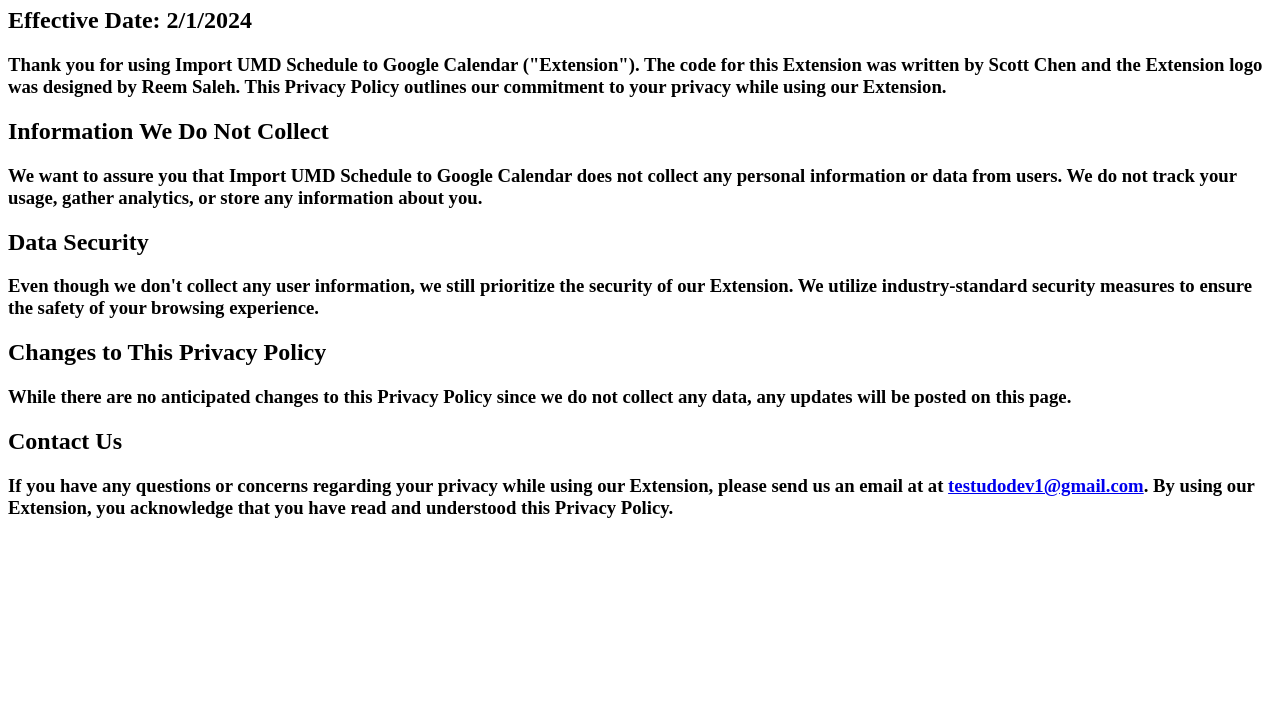
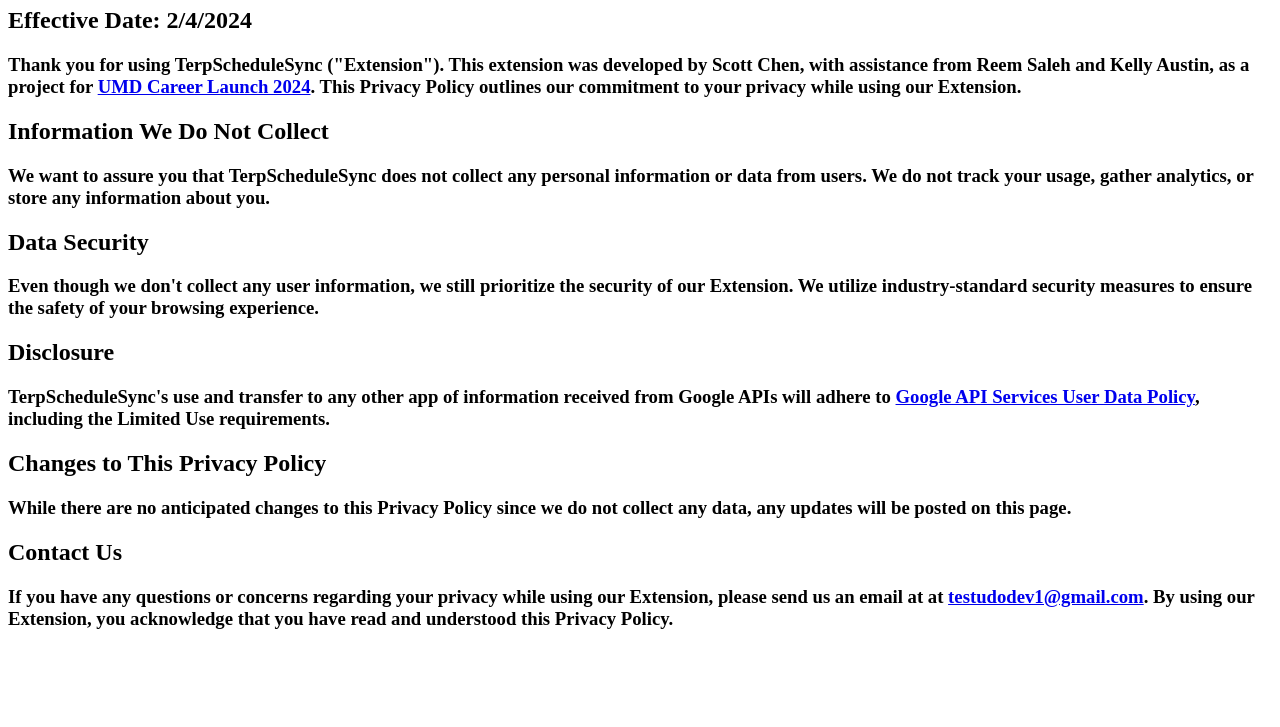
Before and after one commit to skottchen/skottchen.github.io, a plain HTML site: page extension_privacy_policy.html in a window 1280 px wide. Shown: the part 73-800 px from the top of the page. Drawn offline with Linux system fonts and the light colour scheme.

Commit message:
Update homepage and add disclosure to privacy policy

```diff
--- a/extension_privacy_policy.html
+++ b/extension_privacy_policy.html
@@ -6,37 +6,51 @@
     <title>Privacy Policy</title>
   </head>
   <body>
-    <h1>Privacy Policy for Import UMD Schedule to Google Calendar</h1>
-    <h2>Effective Date: 2/1/2024</h2>
-    <h3>Thank you for using Import UMD Schedule to Google Calendar ("Extension"). The code
-    for this Extension was written by Scott Chen and the Extension logo was designed by Reem Saleh.
-    This Privacy Policy outlines our commitment to your privacy while using our Extension.
-
-    <h2>Information We Do Not Collect </h2>
-
-    <h3> We want to assure you that Import UMD Schedule to Google Calendar
-    does not collect any personal information or data from
-    users. We do not track your usage, gather analytics, or store any
-    information about you. </h3>
-
-    <h2> Data Security </h2>
-
-    <h3>Even though we don't collect any user
-    information, we still prioritize the security of our Extension. We utilize
-    industry-standard security measures to ensure the safety of your browsing
-    experience.
-
-    <h2> Changes to This Privacy Policy </h2>
-
-    <h3> While there are no anticipated
-    changes to this Privacy Policy since we do not collect any data, any updates
-    will be posted on this page. <h3>
-
+    <h1>Privacy Policy for TerpScheduleSync</h1>
+    <h2>Effective Date: 2/4/2024</h2>
+    <h3>
+      Thank you for using TerpScheduleSync ("Extension"). This extension was
+      developed by Scott Chen, with assistance from Reem Saleh and Kelly Austin,
+      as a project for
+      <a href="https://sites.google.com/umd.edu/careerlaunch2024/home"
+        >UMD Career Launch 2024</a
+      >. This Privacy Policy outlines our commitment to your privacy while using
+      our Extension.
+    </h3>
+    <h2>Information We Do Not Collect</h2>
+    <h3>
+      We want to assure you that TerpScheduleSync does not collect any personal
+      information or data from users. We do not track your usage, gather
+      analytics, or store any information about you.
+    </h3>
+    <h2>Data Security</h2>
+    <h3>
+      Even though we don't collect any user information, we still prioritize the
+      security of our Extension. We utilize industry-standard security measures
+      to ensure the safety of your browsing experience.
+    </h3>
+    <h2>Disclosure</h2>
+    <h3>
+      TerpScheduleSync's use and transfer to any other app of information
+      received from Google APIs will adhere to
+      <a
+        href="https://developers.google.com/terms/api-services-user-data-policy"
+        >Google API Services User Data Policy</a
+      >, including the Limited Use requirements.
+    </h3>
+    <h2>Changes to This Privacy Policy</h2>
+    <h3>
+      While there are no anticipated changes to this Privacy Policy since we do
+      not collect any data, any updates will be posted on this page.
+    </h3>
     <h2>Contact Us</h2>
-    <h3> If you have any questions or
-    concerns regarding your privacy while using our Extension, please send us an email at
-    at <a href="mailto: testudodev1@gmail.com" target="_blank".>testudodev1@gmail.com</a>. By using our Extension, you acknowledge that
-    you have read and understood this Privacy Policy.</h3>
-
+    <h3>
+      If you have any questions or concerns regarding your privacy while using
+      our Extension, please send us an email at at
+      <a href="mailto: testudodev1@gmail.com" target="_blank" .
+        >testudodev1@gmail.com</a
+      >. By using our Extension, you acknowledge that you have read and
+      understood this Privacy Policy.
+    </h3>
   </body>
 </html>
```
Also changed, not shown: extension_homepage.html (+2 -9 lines).
